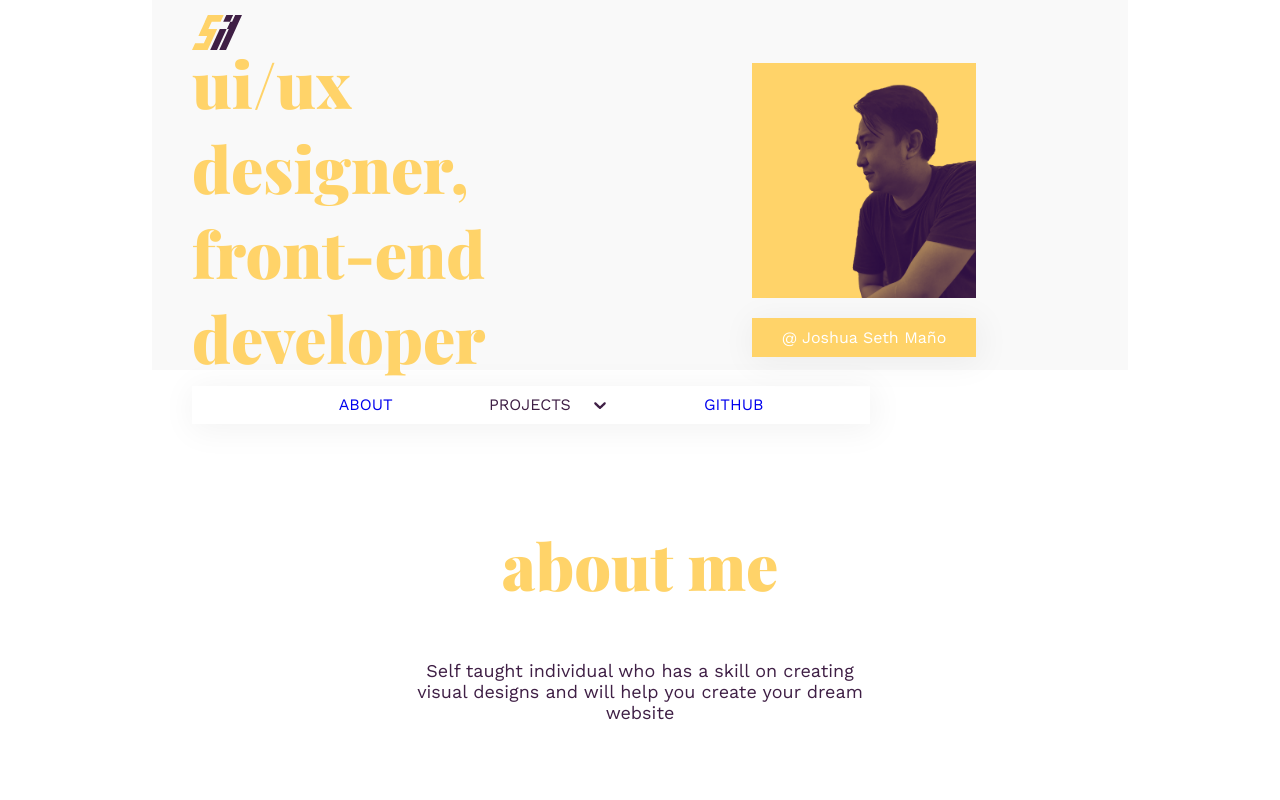
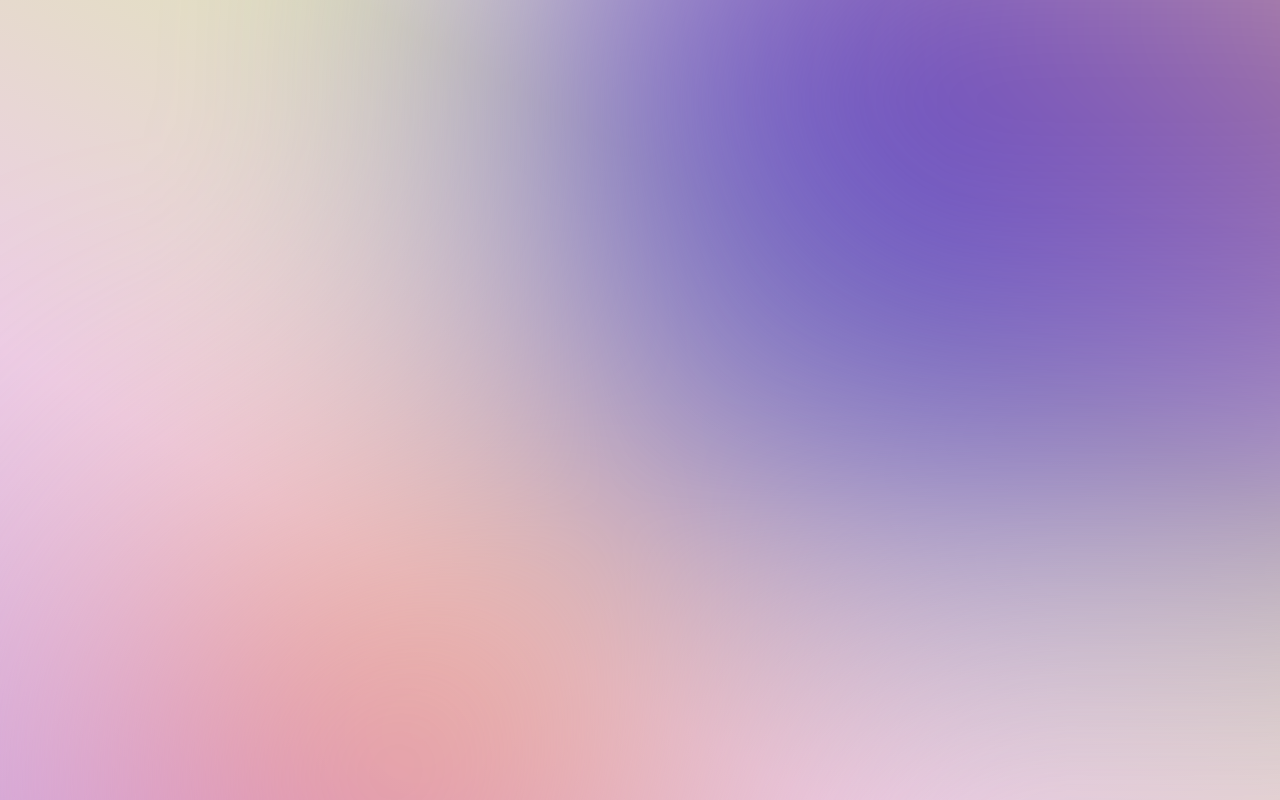
Before and after one commit to jSethMano/react-portofolio, a React (Create React App) app: page / in a window 1280 px wide. Shown: the top 800 px of the page. Built offline with nearby package versions, Linux system fonts and the light colour scheme.

Commit message:
Refactor background color

```diff
--- a/src/App.js
+++ b/src/App.js
@@ -4,13 +4,16 @@ import HeroSection from "./components/HeroSection";
 import MainSection from "./components/MainSection";
 import Footer from "./components/Footer";
 
+import Container from "./components/global/Container";
+
 const App = () => {
   return (
     <React.Fragment>
-      <Header />
+      <Container />
+      {/* <Header />
       <HeroSection />
       <MainSection />
-      <Footer />
+      <Footer /> */}
     </React.Fragment>
   );
 };
--- a/src/components/Header.js
+++ b/src/components/Header.js
@@ -7,10 +7,6 @@ const Header = () => {
   return (
     <header className={styles["header-container"]}>
       <img src={Logo} alt="Website logo"></img>
-      {/* <div className={styles["nav-buttons"]}>
-        <button>PORTFOLIO</button>
-        <button>RESUME</button>
-      </div> */}
     </header>
   );
 };
--- /dev/null
+++ b/src/components/global/Container.js
@@ -0,0 +1,16 @@
+import React from "react";
+
+import styles from "../styles/Container.module.scss";
+
+const Container = () => {
+  return (
+    <div className={styles["parent-container"]}>
+      <div className={styles["blur-container"]}>
+        <div className={styles["container"]}></div>
+        <div className={styles["container-two"]}></div>
+      </div>
+    </div>
+  );
+};
+
+export default Container;
--- /dev/null
+++ b/src/components/styles/Container.module.scss
@@ -0,0 +1,66 @@
+.parent-container {
+  position: relative;
+  height: 100vh;
+  width: 100%;
+  z-index: 0;
+  overflow: hidden;
+  background-color: #d7b3e2;
+  background-image: linear-gradient(
+    29deg,
+    #d7b3e2 0%,
+    #edcde7 30%,
+    #e2e1bf 66%,
+    #ffffff 100%
+  );
+
+  .blur-container {
+    z-index: 3;
+    height: 100%;
+    width: 100%;
+    filter: blur(150px);
+    -webkit-filter: blur(150px);
+
+    .container {
+      position: absolute;
+      z-index: 1;
+      bottom: 300px;
+      left: 500px;
+      //   background-color: #4158d0;
+      //   background-image: linear-gradient(
+      //     43deg,
+      //     #4159d004 0%,
+      //     #c850c0 46%,
+      //     #ffcd7035 100%
+      //   );
+      background-color: #4158d0;
+      background-image: linear-gradient(
+        43deg,
+        #4158d0 0%,
+        #7a51bd 46%,
+        #ffcc70 100%
+      );
+
+      width: 100%;
+      height: 100%;
+      clip-path: circle(600px);
+    }
+
+    .container-two {
+      position: absolute;
+      z-index: 2;
+      top: 380px;
+      right: 250px;
+      background-color: #4158d0;
+      background-image: linear-gradient(
+        29deg,
+        #4158d0 0%,
+        #c850c0 30%,
+        #ffcc70 66%
+      );
+
+      width: 100%;
+      height: 100%;
+      clip-path: circle(280px);
+    }
+  }
+}
```
